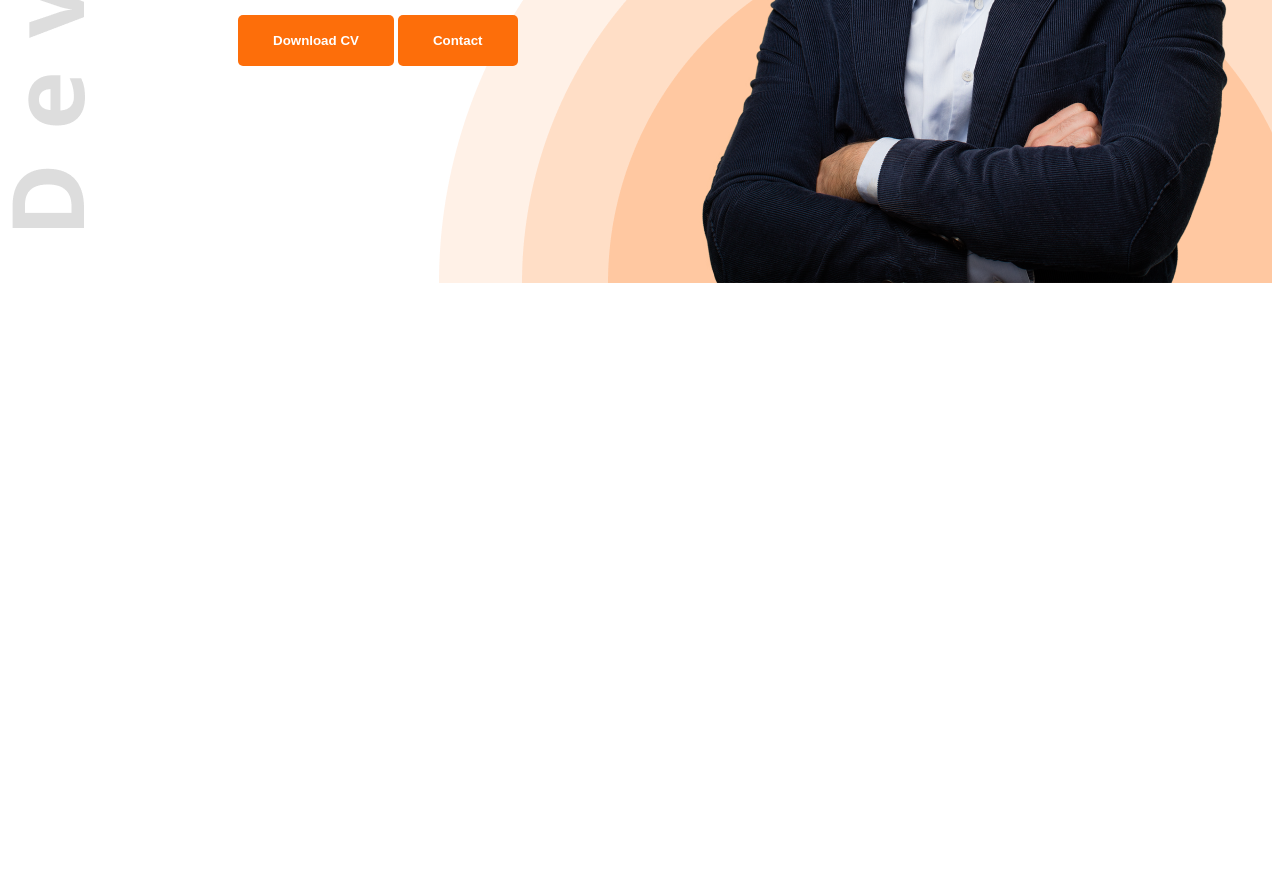
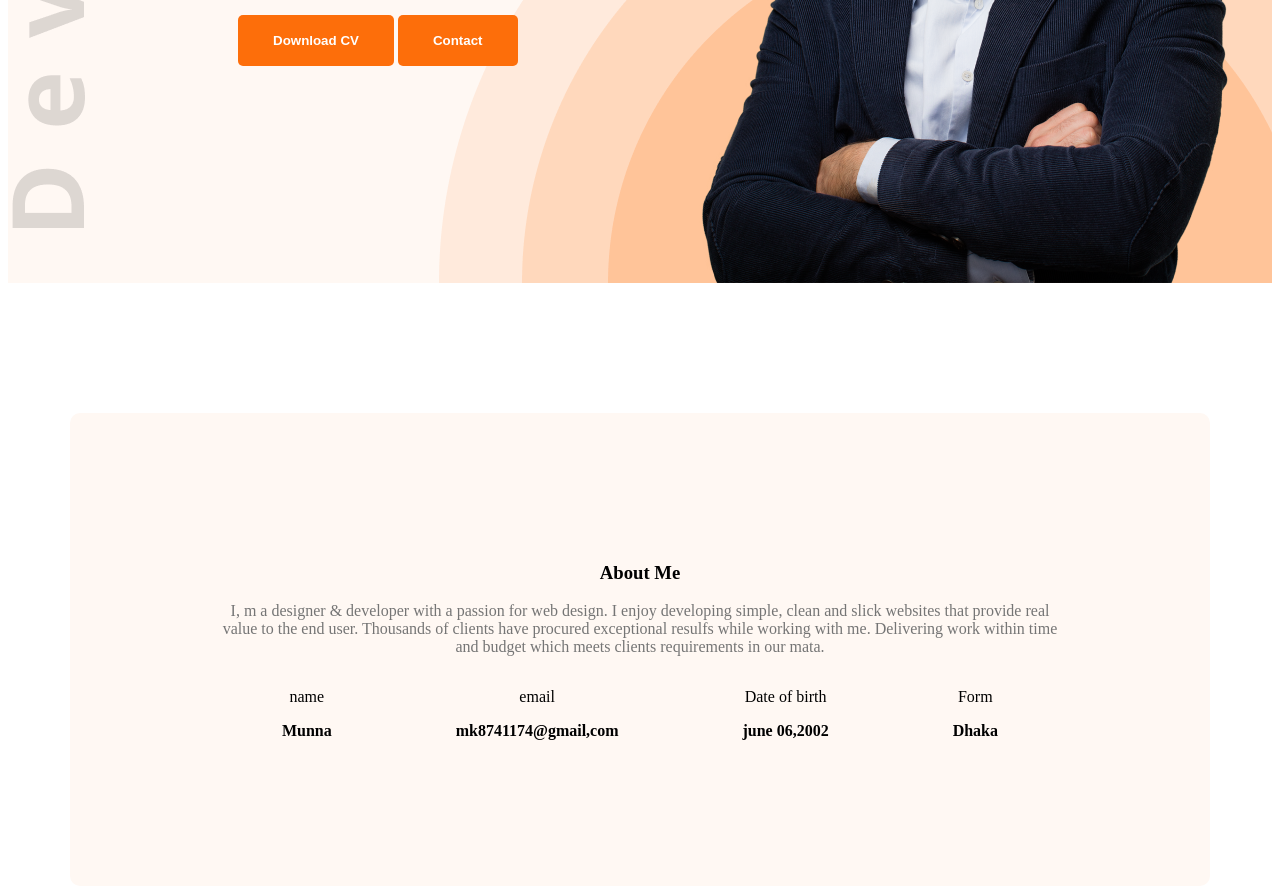
Before and after one commit to md-munna-khan/web-dev-portfolio, a plain HTML site: page portfolio-resources-3a854a8c311246baed2c2fe460a89f5d1ccdc5c4/index.html in a window 1280 px wide. Shown: the part 543-1432 px from the top of the page. Before the commit the page ends 834 px from the top, so only its background shows below. Drawn offline with Linux system fonts and the light colour scheme.

Commit message:
added about description

```diff
--- a/portfolio-resources-3a854a8c311246baed2c2fe460a89f5d1ccdc5c4/index.html
+++ b/portfolio-resources-3a854a8c311246baed2c2fe460a89f5d1ccdc5c4/index.html
@@ -8,7 +8,7 @@
     <link rel="stylesheet" href="styles/portfolio.css">
 </head>
 <body>
-    <header class="header">
+    <header class="header secondary-bg">
         <nav>
             <h3 class="nav-tittle">Mu<span class="text-primary">nn</span>a</h3>
             <ul>
@@ -29,7 +29,33 @@
     </div>
 
     </header>
-    <main></main>
+    <main>
+        <section class="about secondary-bg">
+        <h3 class="section tittle">About Me</h3>
+        <p class="section-description">I, m a designer & developer with a passion for web design. I enjoy developing simple, clean and slick websites that provide real value to the end user. Thousands of clients have procured exceptional resulfs while working with me. Delivering work within time and budget which meets clients requirements in our mata.</p>
+        <div class="about-items">
+           <!-- about-item*4>p.item-tittle+p.item-description -->
+           <div class="about-item">
+            <p class="item-tittle">name</p>
+            <p class="item-description">Munna</p>
+           </div>
+           <div class="about-item">
+            <p class="item-tittle">email</p>
+            <p class="item-description">mk8741174@gmail,com</p>
+           </div>
+           <div class="about-item">
+            <p class="item-tittle">Date of birth</p>
+            <p class="item-description">june 06,2002</p>
+           </div>
+           <div class="about-item">
+            <p class="item-tittle">Form</p>
+            <p class="item-description">Dhaka</p>
+           </div>
+
+
+        </div>
+    </section>
+    </main>
     <footer></footer>
 </body>
 </html>
--- a/portfolio-resources-3a854a8c311246baed2c2fe460a89f5d1ccdc5c4/styles/portfolio.css
+++ b/portfolio-resources-3a854a8c311246baed2c2fe460a89f5d1ccdc5c4/styles/portfolio.css
@@ -3,6 +3,9 @@
 /* shared style */
 .text-primary{
    color: #FD6E0A;
+}
+.secondary-bg{
+    background-color: #FFF8F3;
 }
 .dark-2{
     color: #474747;
@@ -15,6 +18,15 @@
     padding: 18px 35px;
     border-radius: 5px;
     border: none;
+}
+.section-tittle{
+    font-size: 35px;
+    font-weight: bold;
+    color:#181818 ;
+}
+.section-description{
+    font-size: 18;
+    color:#757575;
 }
 nav{
     display: flex;
@@ -69,3 +81,22 @@ font-weight: bold;
 .banner-profile-pictur{
     width: 500px;
 }
+/* main styloe  */
+main{
+    max-width: 1140px;
+    margin: 0 auto;
+}
+/* about style */
+.about{
+    border-radius: 10px;
+    padding: 130px 150px;
+    text-align: center;
+    margin-top: 130px;
+}
+.about-items{
+    display: flex;
+    justify-content: space-around;
+}
+.item-description{
+    font-weight: 600;
+}
```
